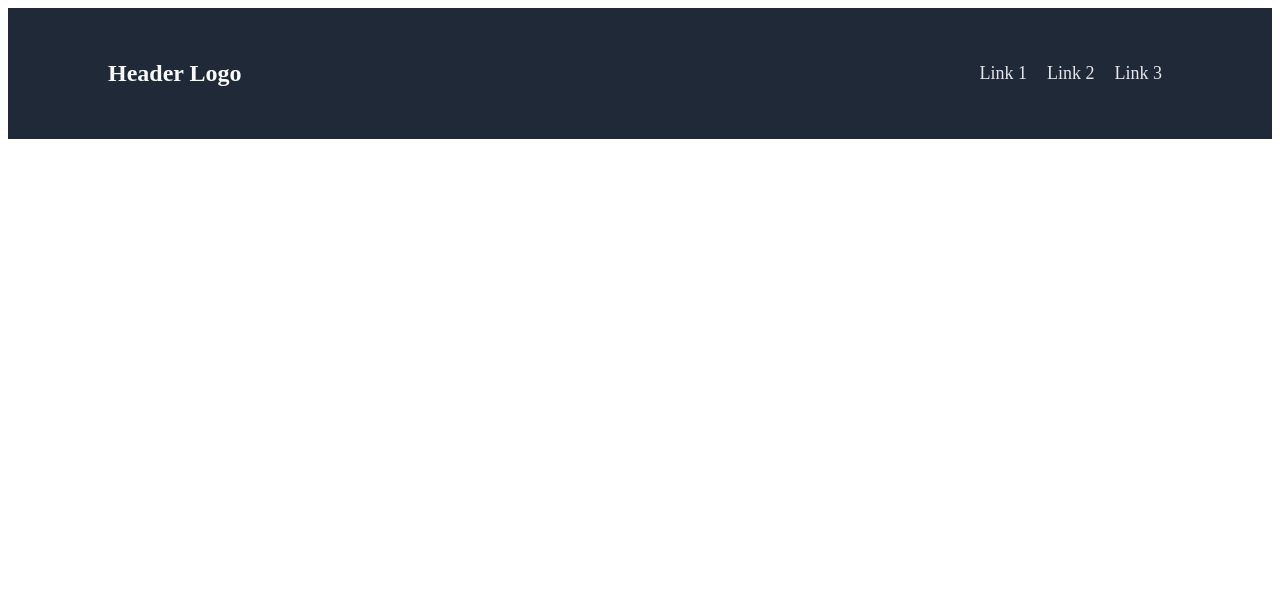
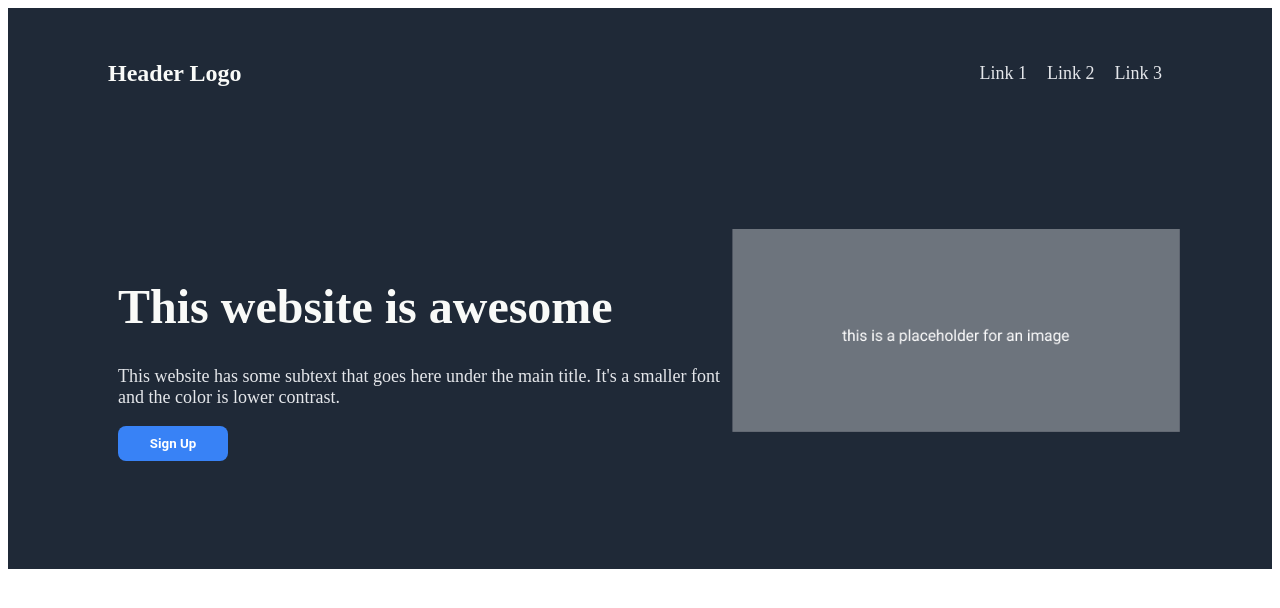
Before and after one commit to AryaGill/TheOdinProject, a plain HTML site: page Project:Landing_Page/index.html in a window 1280 px wide. Drawn offline with Linux system fonts and the light colour scheme.

Commit message:
create the first horizontal bar of content & add image folder

```diff
--- a/Project:Landing_Page/index.html
+++ b/Project:Landing_Page/index.html
@@ -19,6 +19,19 @@
                 <a href="https://www.youtube.com/watch?v=dQw4w9WgXcQ", target="_blank", rel="noopener noreferrer">Link 3</a>
             </div>
         </nav>
+        <div class="first">
+            <div class="text">
+                <h1>This website is awesome</h1>
+                <p>This website has some subtext that goes here under the main title.
+                    It's a smaller font and the color is lower contrast.
+                </p>
+                <button>Sign Up</button>
+            </div>
+            <div class="image">
+                <img src="../Project:Landing_Page/images/placeholder_image.png" alt="this is a placeholder for an image">
+            </div>
+        </div>
+
     </div>
 </body>
 </html>
--- a/Project:Landing_Page/style.css
+++ b/Project:Landing_Page/style.css
@@ -1,7 +1,10 @@
-
+.container1{
+    display: flex;
+    flex-direction: column;
+    background-color: #1F2937;
+}
 .navbar {
     display: flex;
-    background-color: #1F2937;
     color:  #E5E7EB;
     align-items: center;
     padding: 20px 0px 20px 100px;
@@ -27,3 +30,45 @@
 .header_links a:hover {
     color: rgb(235, 235, 26);
 }
+
+.first {
+    display: flex;
+    align-items: center;
+    justify-content: center;
+    padding: 90px;
+}
+
+.first .text {
+    padding-left: 20px;
+}
+.first .text h1{
+    font-size: 48px;
+    color: #F9FAF8;
+    font-weight: extra-bold;
+}
+.first .text p {
+    font-size: 18px;
+    color: #E5E7EB;
+}
+.first .text button {
+    display: block;
+    text-align: center;
+    width: 110px;
+    border: none;
+    background: #3882f6;
+    padding: 10px;
+    border-radius: 8px;
+    -webkit-border-radius: 8px;
+    -moz-border-radius: 8px;
+    -ms-border-radius: 8px;
+    -o-border-radius: 8px;
+    color: #fff;
+    font-family: 'Roboto', arial;
+    text-decoration: none;
+    font-weight: bold;
+}
+.first .image {
+    width: 500px;
+    height: 250px;
+
+}
```
Also changed, not shown: Project:Landing_Page/images/placeholder_image.png (added).
